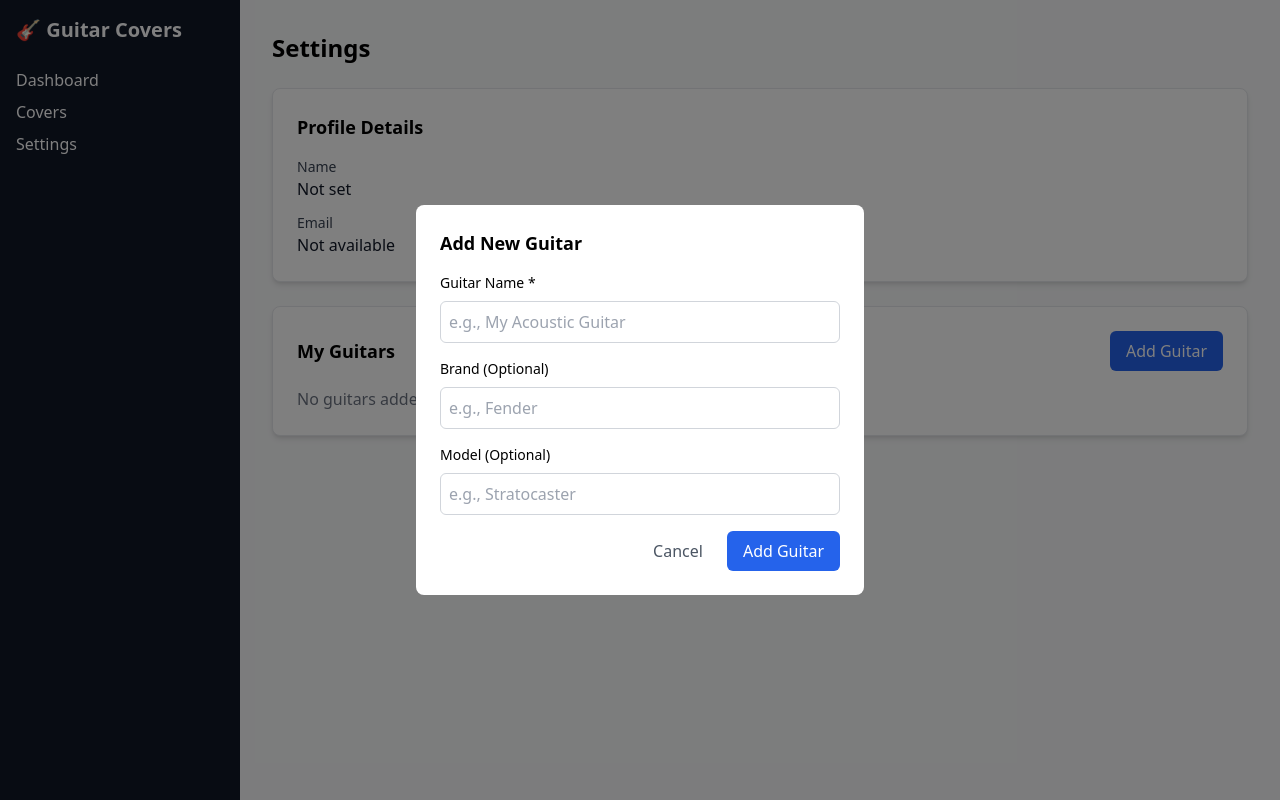
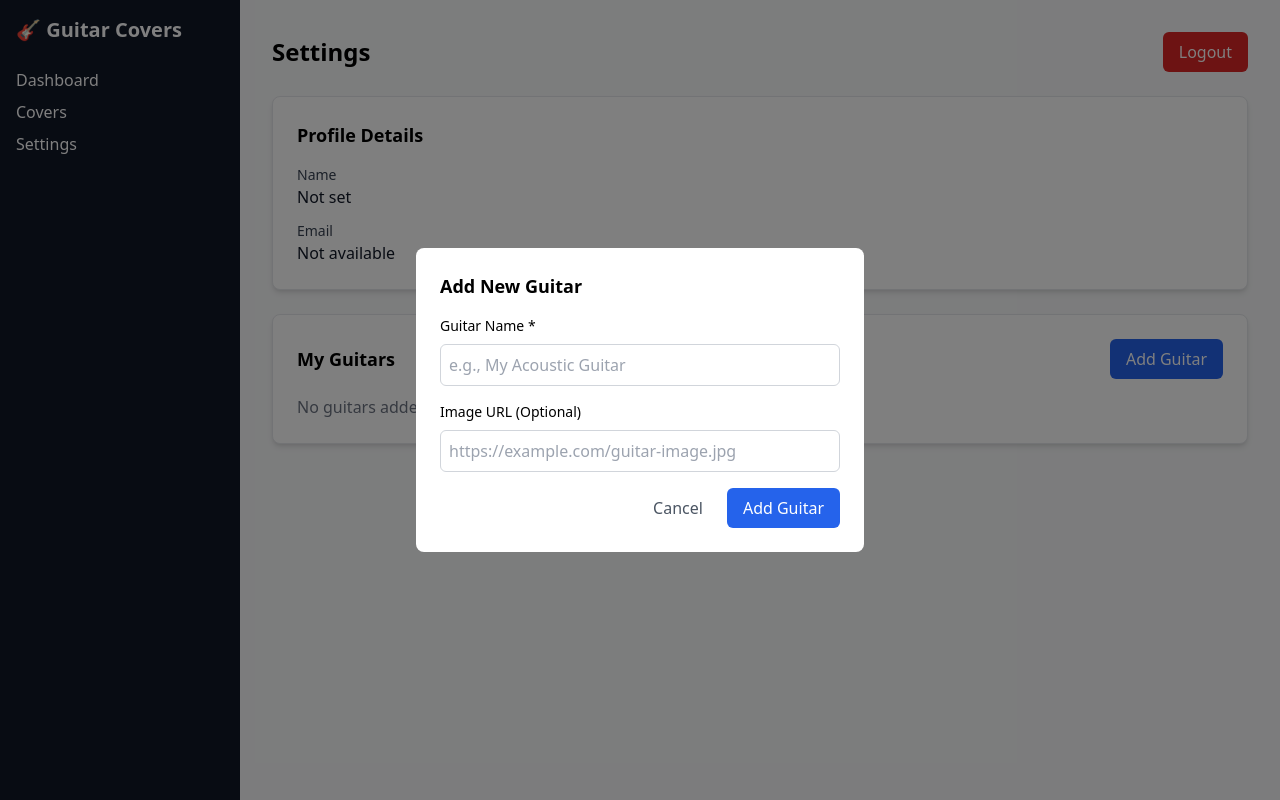
Before and after one commit to Brendin-DP/theweeklyjam, a Next.js app: page /settings in a window 1280 px wide. Both pictures are taken after a click on the button "Add Guitar". Built offline with nearby package versions, Linux system fonts and the light colour scheme.

Commit message:
I can now add guitars per profile

```diff
--- a/src/app/settings/page.tsx
+++ b/src/app/settings/page.tsx
@@ -15,8 +15,7 @@ export default function SettingsPage() {
   const [showAddGuitar, setShowAddGuitar] = useState(false);
   const [editingGuitar, setEditingGuitar] = useState(null);
   const [newGuitarName, setNewGuitarName] = useState("");
-  const [newGuitarBrand, setNewGuitarBrand] = useState("");
-  const [newGuitarModel, setNewGuitarModel] = useState("");
+  const [newGuitarImageUrl, setNewGuitarImageUrl] = useState("");
 
   useEffect(() => {
     const fetchData = async () => {
@@ -62,8 +61,7 @@ export default function SettingsPage() {
         .insert({
           user_id: user.id,
           name: newGuitarName.trim(),
-          brand: newGuitarBrand.trim() || null,
-          model: newGuitarModel.trim() || null
+          image_url: newGuitarImageUrl.trim() || null
         });
 
       if (error) {
@@ -80,8 +78,7 @@ export default function SettingsPage() {
 
         // Reset form
         setNewGuitarName("");
-        setNewGuitarBrand("");
-        setNewGuitarModel("");
+        setNewGuitarImageUrl("");
         setShowAddGuitar(false);
       }
     } catch (error) {
@@ -146,9 +143,31 @@ export default function SettingsPage() {
     return <div className="text-center py-8">Loading settings...</div>;
   }
 
+  const handleLogout = async () => {
+    try {
+      const { error } = await supabase.auth.signOut();
+      if (error) {
+        console.error('Error logging out:', error);
+        alert('Error logging out: ' + error.message);
+      } else {
+        window.location.href = '/login';
+      }
+    } catch (error) {
+      console.error('Error logging out:', error);
+    }
+  };
+
   return (
     <div>
-      <h1 className="text-2xl font-semibold mb-6">Settings</h1>
+      <div className="flex justify-between items-center mb-6">
+        <h1 className="text-2xl font-semibold">Settings</h1>
+        <button
+          onClick={handleLogout}
+          className="bg-red-600 text-white px-4 py-2 rounded-md hover:bg-red-700"
+        >
+          Logout
+        </button>
+      </div>
 
       {/* Profile Section */}
       <div className="bg-white rounded-lg shadow-md p-6 border mb-6">
@@ -181,13 +200,20 @@ export default function SettingsPage() {
           <div className="space-y-3">
             {guitars.map((guitar) => (
               <div key={guitar.id} className="flex justify-between items-center p-3 border rounded-md">
-                <div>
-                  <h3 className="font-medium">{guitar.name}</h3>
-                  {(guitar.brand || guitar.model) && (
-                    <p className="text-sm text-gray-500">
-                      {guitar.brand} {guitar.model}
-                    </p>
+                <div className="flex items-center gap-3">
+                  {guitar.image_url && (
+                    <img
+                      src={guitar.image_url}
+                      alt={guitar.name}
+                      className="w-12 h-12 object-cover rounded"
+                    />
                   )}
+                  <div>
+                    <h3 className="font-medium">{guitar.name}</h3>
+                    {guitar.image_url && (
+                      <p className="text-sm text-gray-500">Image available</p>
+                    )}
+                  </div>
                 </div>
                 <div className="flex gap-2">
                   <button
@@ -229,24 +255,13 @@ export default function SettingsPage() {
                 </div>
 
                 <div className="mb-4">
-                  <label className="block text-sm font-medium mb-2">Brand (Optional)</label>
+                  <label className="block text-sm font-medium mb-2">Image URL (Optional)</label>
                   <input
-                    type="text"
-                    value={newGuitarBrand}
-                    onChange={(e) => setNewGuitarBrand(e.target.value)}
+                    type="url"
+                    value={newGuitarImageUrl}
+                    onChange={(e) => setNewGuitarImageUrl(e.target.value)}
                     className="w-full p-2 border border-gray-300 rounded-md"
-                    placeholder="e.g., Fender"
-                  />
-                </div>
-
-                <div className="mb-4">
-                  <label className="block text-sm font-medium mb-2">Model (Optional)</label>
-                  <input
-                    type="text"
-                    value={newGuitarModel}
-                    onChange={(e) => setNewGuitarModel(e.target.value)}
-                    className="w-full p-2 border border-gray-300 rounded-md"
-                    placeholder="e.g., Stratocaster"
+                    placeholder="https://example.com/guitar-image.jpg"
                   />
                 </div>
 
@@ -256,8 +271,7 @@ export default function SettingsPage() {
                     onClick={() => {
                       setShowAddGuitar(false);
                       setNewGuitarName("");
-                      setNewGuitarBrand("");
-                      setNewGuitarModel("");
+                      setNewGuitarImageUrl("");
                     }}
                     className="px-4 py-2 text-gray-600 hover:text-gray-800"
                   >
```
